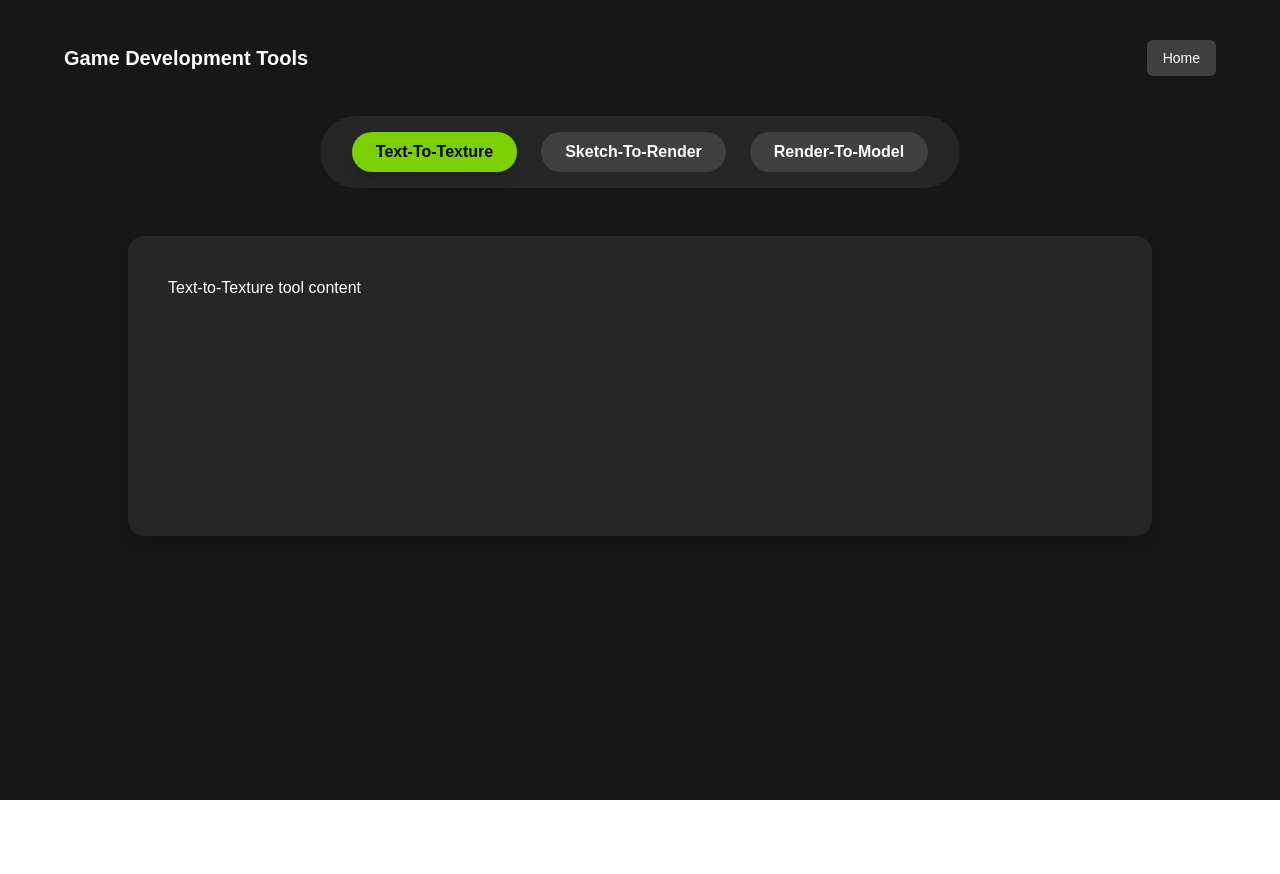
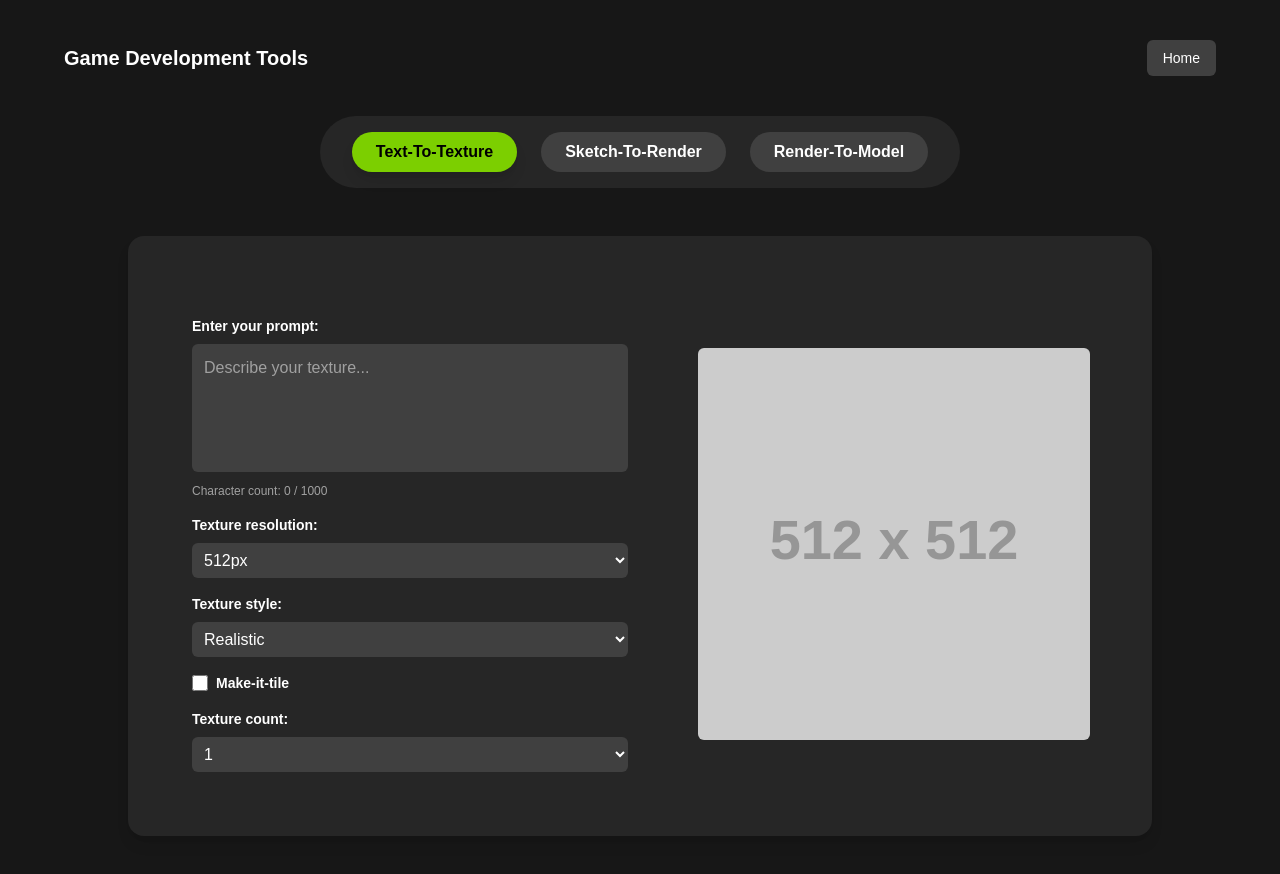
Before and after one commit to NjrexUI/gamedev.io, a Next.js app in the folder gamedev-io/: page /tools in a window 1280 px wide. Both pictures are taken after a click on the button "Text-To-Texture". Before the commit the page ends 800 px from the top, so only its background shows below. Built offline with nearby package versions, Linux system fonts and the light colour scheme.

Commit message:
text-to-texture tool add

```diff
--- a/gamedev-io/src/app/tools/page.tsx
+++ b/gamedev-io/src/app/tools/page.tsx
@@ -3,6 +3,7 @@
 import { useSearchParams } from "next/navigation";
 import { useEffect, useState } from "react";
 import { motion, AnimatePresence } from "framer-motion";
+import TextToTextureTool from "./text-texture";
 
 export default function ToolsPage() {
   const searchParams = useSearchParams();
@@ -22,7 +23,7 @@ export default function ToolsPage() {
   const renderContent = () => {
     switch (activeTool) {
       case "text-to-texture":
-        return <p>Text-to-Texture tool content</p>;
+        return <TextToTextureTool />;
       case "sketch-to-render":
         return <p>Sketch-to-Render tool content</p>;
       case "render-to-model":
--- /dev/null
+++ b/gamedev-io/src/app/tools/text-texture.tsx
@@ -0,0 +1,157 @@
+"use client";
+
+import { useState } from "react";
+import { motion, AnimatePresence } from "framer-motion";
+
+export default function TextToTextureTool() {
+  const [prompt, setPrompt] = useState("");
+  const [resolution, setResolution] = useState("512px");
+  const [style, setStyle] = useState("realistic");
+  const [makeTile, setMakeTile] = useState(false);
+  const [textureCount, setTextureCount] = useState("1");
+  const [currentTexture, setCurrentTexture] = useState(0);
+
+  // Placeholder generated textures
+  const textures = Array.from({ length: Number(textureCount) }, (_, i) => ({
+    id: i,
+    url: "https://placehold.co/512x512/808080/FFFFFF?text=Texture+" + (i + 1),
+  }));
+
+  const handlePromptChange = (e: React.ChangeEvent<HTMLTextAreaElement>) => {
+    if (e.target.value.length <= 1000) {
+      setPrompt(e.target.value);
+    }
+  };
+
+  const nextTexture = () => {
+    setCurrentTexture((prev) => (prev + 1) % textures.length);
+  };
+
+  const prevTexture = () => {
+    setCurrentTexture(
+      (prev) => (prev - 1 + textures.length) % textures.length
+    );
+  };
+
+  return (
+    <div className="flex flex-col lg:flex-row gap-6 w-full max-w-5xl mx-auto mt-4">
+      {/* LEFT PANEL */}
+      <div className="flex-1 bg-neutral-800 p-6 flex-col justify-between">
+        {/* Prompt */}
+        <div>
+          <label className="block text-sm font-semibold mb-2">
+            Enter your prompt:
+          </label>
+          <textarea
+            value={prompt}
+            onChange={handlePromptChange}
+            className="w-full h-32 p-3 rounded-md bg-neutral-700 text-white resize-none outline-none"
+            placeholder="Describe your texture..."
+          />
+          <div className="text-xs text-neutral-400 mt-1">
+            Character count: {prompt.length} / 1000
+          </div>
+        </div>
+
+        {/* Texture Resolution */}
+        <div className="mt-4">
+          <label className="block text-sm font-semibold mb-2">
+            Texture resolution:
+          </label>
+          <select
+            value={resolution}
+            onChange={(e) => setResolution(e.target.value)}
+            className="w-full bg-neutral-700 p-2 rounded-md text-white"
+          >
+            <option>512px</option>
+            <option>1024px</option>
+            <option>2048px</option>
+          </select>
+        </div>
+
+        {/* Texture Style */}
+        <div className="mt-4">
+          <label className="block text-sm font-semibold mb-2">
+            Texture style:
+          </label>
+          <select
+            value={style}
+            onChange={(e) => setStyle(e.target.value)}
+            className="w-full bg-neutral-700 p-2 rounded-md text-white"
+          >
+            <option>Realistic</option>
+            <option>Stylized</option>
+            <option>Cartoonish</option>
+          </select>
+        </div>
+
+        {/* Make it Tile */}
+        <div className="mt-4 flex items-center space-x-2">
+          <input
+            type="checkbox"
+            checked={makeTile}
+            onChange={(e) => setMakeTile(e.target.checked)}
+            id="make-tile"
+            className="w-4 h-4 accent-lime-500"
+          />
+          <label htmlFor="make-tile" className="text-sm font-semibold">
+            Make-it-tile
+          </label>
+        </div>
+
+        {/* Texture Count */}
+        <div className="mt-4">
+          <label className="block text-sm font-semibold mb-2">
+            Texture count:
+          </label>
+          <select
+            value={textureCount}
+            onChange={(e) => {
+              setTextureCount(e.target.value);
+              setCurrentTexture(0);
+            }}
+            className="w-full bg-neutral-700 p-2 rounded-md text-white"
+          >
+            <option>1</option>
+            <option>2</option>
+            <option>4</option>
+          </select>
+        </div>
+      </div>
+
+      {/* RIGHT PANEL */}
+      <div className="flex-1 bg-neutral-800 flex flex-col justify-center items-center relative">
+        <AnimatePresence mode="wait">
+          <motion.img
+            key={currentTexture}
+            src={textures[currentTexture].url}
+            alt={`Texture ${currentTexture + 1}`}
+            className="w-[90%] h-auto rounded-md object-contain"
+            initial={{ opacity: 0, y: 10 }}
+            animate={{ opacity: 1, y: 0 }}
+            exit={{ opacity: 0, y: -10 }}
+            transition={{ duration: 0.3 }}
+          />
+        </AnimatePresence>
+
+        {/* Navigation Buttons */}
+        {textures.length > 1 && (
+          <div className="absolute bottom-4 flex space-x-4">
+            <button
+              onClick={prevTexture}
+              className="bg-neutral-700 hover:bg-lime-500 hover:text-black px-4 py-2 rounded-lg text-sm transition-colors duration-150"
+            >
+              Prev
+            </button>
+            <button
+              onClick={nextTexture}
+              className="bg-neutral-700 hover:bg-lime-500 hover:text-black px-4 py-2 rounded-lg text-sm transition-colors duration-150"
+            >
+              Next
+            </button>
+          </div>
+        )}
+      </div>
+    </div>
+  );
+}
```
